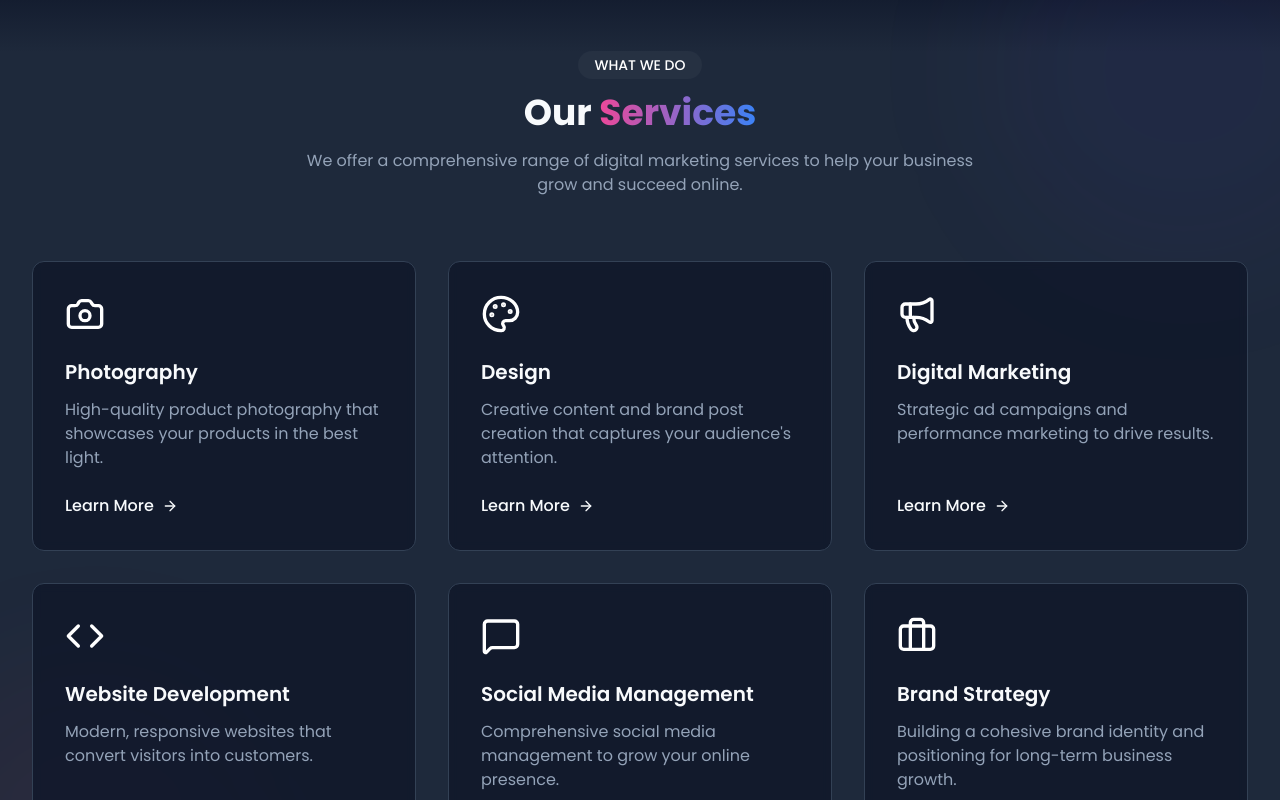
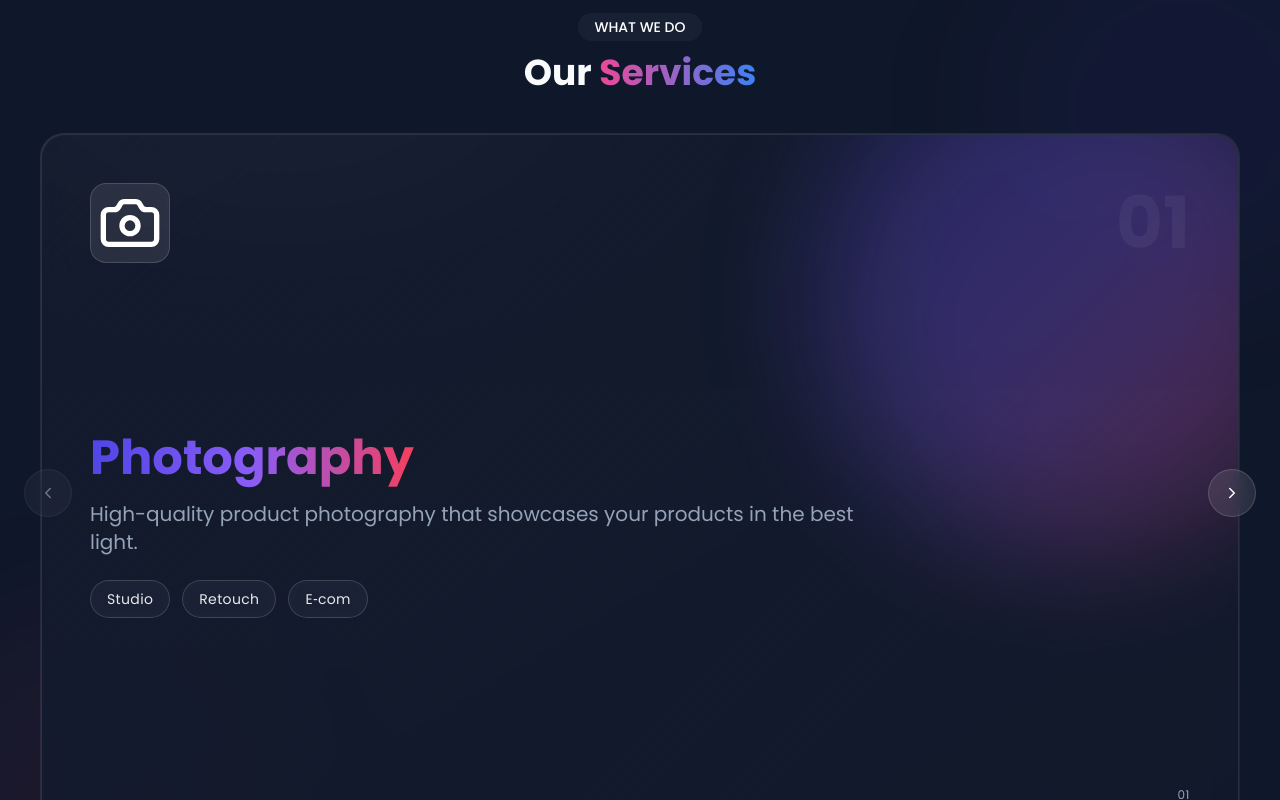
Before and after one commit to iNoumanMalik/zmung, a React (Vite) app: page / in a window 1280 px wide. Shown: the part 1600-2400 px from the top of the page. Built offline with nearby package versions, Linux system fonts and the light colour scheme.

Commit message:
improved ui of service cards

```diff
--- a/src/pages/Home.jsx
+++ b/src/pages/Home.jsx
@@ -1,4 +1,4 @@
-import { useEffect, useRef } from 'react';
+import { useEffect, useRef, useState } from 'react';
 import { Link } from 'react-router-dom';
 import { motion, useScroll, useTransform } from 'framer-motion';
 import Lottie from 'lottie-react';
@@ -142,45 +142,94 @@ const Home = () => {
   // Services data
   const services = [
     {
-      icon: <Camera className="w-10 h-10 text-white" />,
+      icon: <Camera className="w-14 h-14 md:w-16 md:h-16" />,
       title: 'Photography',
       description:
         'High-quality product photography that showcases your products in the best light.',
       link: '/photography',
+      gradient: 'from-indigo-600 via-purple-600 to-rose-500',
     },
     {
-      icon: <Palette className="w-10 h-10 text-white" />,
+      icon: <Palette className="w-14 h-14 md:w-16 md:h-16" />,
       title: 'Design',
       description:
         "Creative content and brand post creation that captures your audience's attention.",
       link: '/services#design',
+      gradient: 'from-blue-600 via-cyan-500 to-emerald-500',
     },
     {
-      icon: <Megaphone className="w-10 h-10 text-white" />,
+      icon: <Megaphone className="w-14 h-14 md:w-16 md:h-16" />,
       title: 'Digital Marketing',
       description: 'Strategic ad campaigns and performance marketing to drive results.',
       link: '/services#digital-marketing',
+      gradient: 'from-amber-500 via-pink-500 to-red-500',
     },
     {
-      icon: <Code className="w-10 h-10 text-white" />,
+      icon: <Code className="w-14 h-14 md:w-16 md:h-16" />,
       title: 'Website Development',
       description: 'Modern, responsive websites that convert visitors into customers.',
       link: '/services#web-development',
+      gradient: 'from-violet-600 via-fuchsia-500 to-pink-500',
     },
     {
-      icon: <MessageSquare className="w-10 h-10 text-white" />,
+      icon: <MessageSquare className="w-14 h-14 md:w-16 md:h-16" />,
       title: 'Social Media Management',
       description: 'Comprehensive social media management to grow your online presence.',
       link: '/services#social-media',
+      gradient: 'from-teal-500 via-sky-500 to-indigo-500',
     },
     {
-      icon: <Briefcase className="w-10 h-10 text-white" />,
+      icon: <Briefcase className="w-14 h-14 md:w-16 md:h-16" />,
       title: 'Brand Strategy',
       description:
         'Building a cohesive brand identity and positioning for long-term business growth.',
       link: '/services#brand-strategy',
+      gradient: 'from-lime-400 via-emerald-500 to-teal-500',
     },
   ];
+
+  // Horizontal Services (arrow + swipe) setup
+  const slidesCount = services.length;
+  const hSectionRef = useRef(null);
+  const trackRef = useRef(null);
+
+  const [viewportWidth, setViewportWidth] = useState(
+    typeof window !== 'undefined' ? window.innerWidth : 1200
+  );
+  useEffect(() => {
+    const onResize = () => setViewportWidth(window.innerWidth);
+    window.addEventListener('resize', onResize);
+    return () => window.removeEventListener('resize', onResize);
+  }, []);
+
+  const [currentIndex, setCurrentIndex] = useState(0);
+  const clampIndex = i => Math.max(0, Math.min(i, slidesCount - 1));
+  const goTo = i => setCurrentIndex(clampIndex(i));
+  const next = () => goTo(currentIndex + 1);
+  const prev = () => goTo(currentIndex - 1);
+
+  // Touch/Swipe support
+  const touchStartX = useRef(0);
+  const touchDeltaX = useRef(0);
+  const onTouchStart = e => {
+    touchStartX.current = e.touches[0].clientX;
+    touchDeltaX.current = 0;
+  };
+  const onTouchMove = e => {
+    touchDeltaX.current = e.touches[0].clientX - touchStartX.current;
+  };
+  const onTouchEnd = () => {
+    const threshold = Math.max(50, viewportWidth * 0.08);
+    if (touchDeltaX.current > threshold) prev();
+    else if (touchDeltaX.current < -threshold) next();
+    touchDeltaX.current = 0;
+  };
+
+  // Helper for per-slide animation feel
+  const slideActiveStyle = i => ({
+    scale: i === currentIndex ? 1 : 0.96,
+    opacity: i === currentIndex ? 1 : 0.6,
+  });
 
   // Process steps
   const processSteps = [
@@ -346,72 +395,210 @@ const Home = () => {
         </div>
       </section>
 
-      {/* Services Section */}
-      <section className="py-20 px-4 bg-surface relative overflow-hidden" id="services">
-        {/* Decorative elements */}
-        <div className="absolute top-0 left-0 w-full h-20 bg-gradient-to-b from-background to-transparent"></div>
+      {/* Services Section - Arrow + Swipe slider */}
+      <section id="services" ref={hSectionRef} className="relative">
+        {/* Decorative */}
         <div className="absolute -top-24 -right-24 w-96 h-96 bg-indigo-600/5 rounded-full blur-3xl"></div>
         <div className="absolute -bottom-24 -left-24 w-96 h-96 bg-rose-500/5 rounded-full blur-3xl"></div>
 
-        <div className="container mx-auto px-4 relative z-10">
+        {/* Header */}
+        <div className="top-8 left-0 right-0 z-30">
+          <div className="container mx-auto px-4 mt-10">
             <motion.div
-            className="text-center mb-16"
-            initial={{ opacity: 0, y: 20 }}
+              initial={{ opacity: 0, y: 12 }}
               whileInView={{ opacity: 1, y: 0 }}
-            viewport={{ once: true, margin: '-100px' }}
+              viewport={{ once: true }}
               transition={{ duration: 0.6 }}
+              className="text-center"
             >
-            <div className="inline-block mb-4">
-              <span className="bg-gray-500/10 text-white px-4 py-1 rounded-full text-sm font-medium">
+              <span className="inline-block mb-3 bg-gray-500/10 text-white px-4 py-1 rounded-full text-sm font-medium">
                 WHAT WE DO
               </span>
-            </div>
-            <h2 className="text-3xl md:text-4xl font-bold mb-4">
+              <h2 className="text-3xl md:text-4xl font-bold">
                 Our <span className="gradient-text">Services</span>
               </h2>
-            <p className="text-subtext max-w-2xl mx-auto">
-              We offer a comprehensive range of digital marketing services to help your business
-              grow and succeed online.
-            </p>
             </motion.div>
+          </div>
+        </div>
 
-          <div className="grid grid-cols-1 md:grid-cols-2 lg:grid-cols-3 gap-8">
+        {/* Slider viewport */}
+        <div
+          className="relative h-screen overflow-hidden"
+          onTouchStart={onTouchStart}
+          onTouchMove={onTouchMove}
+          onTouchEnd={onTouchEnd}
+        >
+          <motion.div
+            ref={trackRef}
+            className="flex h-full"
+            animate={{ x: -currentIndex * viewportWidth }}
+            transition={{ type: 'spring', stiffness: 120, damping: 20 }}
+            style={{ willChange: 'transform' }}
+          >
             {services.map((service, index) => (
               <motion.div
                 key={index}
-                className="relative group"
-                initial={{ opacity: 0, y: 20 }}
+                className="w-screen h-screen flex-none shrink-0 relative flex items-center justify-center"
+                animate={slideActiveStyle(index)}
+                transition={{ duration: 0.3 }}
+              >
+                {/* Slide background + gradient frame */}
+                <div className="absolute inset-4 sm:inset-6 md:inset-10 rounded-3xl p-[1px] bg-gradient-to-br from-white/10 to-white/5">
+                  <div className="relative h-full w-full rounded-3xl bg-background/80 backdrop-blur-lg border border-white/10 overflow-hidden">
+                    {/* Ambient gradient blob */}
+                    <div
+                      className={`absolute -top-24 -right-24 w-[32rem] h-[32rem] blur-3xl opacity-30 rounded-full bg-gradient-to-br ${service.gradient}`}
+                    ></div>
+                    <div
+                      className="absolute inset-0 opacity-[0.06]"
+                      style={{
+                        backgroundImage:
+                          'radial-gradient(50rem 30rem at 20% -10%, rgba(255,255,255,0.5) 0%, transparent 60%), repeating-linear-gradient(135deg, rgba(255,255,255,0.12) 0px, rgba(255,255,255,0.12) 1px, transparent 1px, transparent 12px)',
+                      }}
+                    />
+
+                    {/* Slide content */}
+                    <div className="relative z-10 h-full w-full grid grid-rows-[auto_1fr_auto] p-6 md:p-12">
+                      {/* Top row: Icon + title */}
+                      <div className="flex items-center justify-between">
+                        <motion.div
+                          initial={{ opacity: 0, scale: 0.9, y: 10 }}
+                          whileInView={{ opacity: 1, scale: 1, y: 0 }}
+                          viewport={{ once: true, amount: 0.6 }}
+                          transition={{ duration: 0.5 }}
+                          className="w-16 h-16 md:w-20 md:h-20 rounded-2xl bg-white/10 border border-white/15 backdrop-blur-md grid place-items-center text-white"
+                        >
+                          {service.icon}
+                        </motion.div>
+                        <div className="text-6xl md:text-7xl font-black text-white/5 select-none">
+                          {`0${index + 1}`.slice(-2)}
+                        </div>
+                      </div>
+
+                      {/* Middle: Text */}
+                      <div className="self-center">
+                        <motion.h3
+                          initial={{ opacity: 0, y: 16 }}
                           whileInView={{ opacity: 1, y: 0 }}
-                viewport={{ once: true, margin: '-100px' }}
-                transition={{ duration: 0.6, delay: index * 0.1 }}
-                whileHover={{ y: -10 }}
+                          viewport={{ once: true, amount: 0.5 }}
+                          transition={{ duration: 0.6, delay: 0.05 }}
+                          className="text-4xl md:text-5xl font-bold mb-4"
+                          style={{ lineHeight: 1.1 }}
                         >
-                {/* Card background with hover effect */}
-                <div className="absolute inset-0 bg-gradient-to-br from-indigo-600/20 via-purple-600/20 to-rose-500/20 rounded-xl opacity-0 group-hover:opacity-100 transform scale-95 group-hover:scale-100 transition-all duration-300 blur-sm"></div>
+                          <span
+                            className={`bg-clip-text text-transparent bg-gradient-to-r ${service.gradient}`}
+                          >
+                            {service.title}
+                          </span>
+                        </motion.h3>
+                        <motion.p
+                          initial={{ opacity: 0, y: 16 }}
+                          whileInView={{ opacity: 1, y: 0 }}
+                          viewport={{ once: true, amount: 0.5 }}
+                          transition={{ duration: 0.6, delay: 0.12 }}
+                          className="text-lg md:text-xl text-subtext max-w-3xl"
+                        >
+                          {service.description}
+                        </motion.p>
 
-                {/* Card content */}
-                <div className="relative bg-background/80 backdrop-blur-sm border border-border rounded-xl p-8 h-full flex flex-col transition-all duration-300 group-hover:border-primary/30 z-10">
-                  <div className="mb-6 group-hover:text-primary transition-colors duration-300">
-                    {service.icon}
+                        {/* Tags row */}
+                        <motion.div
+                          initial={{ opacity: 0, y: 16 }}
+                          whileInView={{ opacity: 1, y: 0 }}
+                          viewport={{ once: true, amount: 0.5 }}
+                          transition={{ duration: 0.6, delay: 0.18 }}
+                          className="flex flex-wrap gap-3 mt-6"
+                        >
+                          {(service.title.includes('Design')
+                            ? ['Brand', 'UI/UX', 'Assets']
+                            : service.title.includes('Marketing')
+                            ? ['PPC', 'SEO', 'Social']
+                            : service.title.includes('Web')
+                            ? ['React', 'Performance', 'SEO']
+                            : service.title.includes('Social')
+                            ? ['Content', 'Growth', 'Engagement']
+                            : service.title.includes('Photo')
+                            ? ['Studio', 'Retouch', 'E‑com']
+                            : ['Strategy', 'Planning', 'Delivery']
+                          ).map((tag, i) => (
+                            <span
+                              key={i}
+                              className="px-4 py-2 rounded-full text-xs md:text-sm tracking-wide border border-white/15 text-white/90 bg-white/5 backdrop-blur-sm"
+                            >
+                              {tag}
+                            </span>
+                          ))}
+                        </motion.div>
                       </div>
-                  <h3 className="text-xl font-semibold mb-3">{service.title}</h3>
-                  <p className="text-subtext mb-6 flex-grow">{service.description}</p>
-                  <Link
+
+                      {/* Bottom: CTA */}
+                      <div className="flex items-end justify-between">
+                        <motion.div
+                          initial={{ opacity: 0, y: 16 }}
+                          whileInView={{ opacity: 1, y: 0 }}
+                          viewport={{ once: true, amount: 0.5 }}
+                          transition={{ duration: 0.6, delay: 0.22 }}
+                          className="flex items-center gap-3"
+                        >
+                          {/* <Link
                             to={service.link}
-                    className="inline-flex items-center text-primary font-medium relative overflow-hidden group-hover:text-accent-500 transition-colors duration-300"
+                            className="inline-flex items-center gap-2 px-6 py-3 rounded-full text-sm md:text-base font-medium text-white bg-gradient-to-r from-indigo-600 via-purple-600 to-rose-500 hover:brightness-110 transition-[filter] duration-300 shadow-[0_8px_24px_-8px_rgba(139,92,246,0.5)]"
                           >
-                    <span className="relative z-10 flex items-center">
-                      Learn More{' '}
-                      <ArrowRight
-                        size={16}
-                        className="ml-2 transform group-hover:translate-x-2 transition-transform"
-                      />
-                    </span>
-                    <span className="absolute bottom-0 left-0 w-full h-0.5 bg-accent-500/30 transform origin-left scale-x-0 group-hover:scale-x-100 transition-transform duration-1000"></span>
-                  </Link>
+                            Learn more
+                            <ArrowRight size={18} />
+                          </Link> */}
+                        </motion.div>
+                        <div className="text-xs uppercase tracking-wider text-subtext">
+                          {`0${index + 1}`.slice(-2)}
+                        </div>
+                      </div>
+                    </div>
+                  </div>
                 </div>
               </motion.div>
             ))}
+          </motion.div>
+
+          {/* Arrows */}
+          <div className="pointer-events-none absolute inset-0 flex items-center justify-between px-3 md:px-6">
+            <button
+              onClick={prev}
+              disabled={currentIndex === 0}
+              aria-label="Previous slide"
+              className="pointer-events-auto h-11 w-11 md:h-12 md:w-12 rounded-full bg-white/10 backdrop-blur-md border border-white/15 grid place-items-center text-white disabled:opacity-40"
+            >
+              <svg
+                width="18"
+                height="18"
+                viewBox="0 0 24 24"
+                fill="none"
+                stroke="currentColor"
+                strokeWidth="2"
+                strokeLinecap="round"
+                strokeLinejoin="round"
+              >
+                <polyline points="15 18 9 12 15 6"></polyline>
+              </svg>
+            </button>
+            <button
+              onClick={next}
+              disabled={currentIndex === slidesCount - 1}
+              aria-label="Next slide"
+              className="pointer-events-auto h-11 w-11 md:h-12 md:w-12 rounded-full bg-white/10 backdrop-blur-md border border-white/15 grid place-items-center text-white disabled:opacity-40"
+            >
+              <svg
+                width="18"
+                height="18"
+                viewBox="0 0 24 24"
+                fill="none"
+                stroke="currentColor"
+                strokeWidth="2"
+                strokeLinecap="round"
+                strokeLinejoin="round"
+              >
+                <polyline points="9 18 15 12 9 6"></polyline>
+              </svg>
+            </button>
           </div>
         </div>
       </section>
```
Lines whose indentation alone changed are shown as unchanged.
